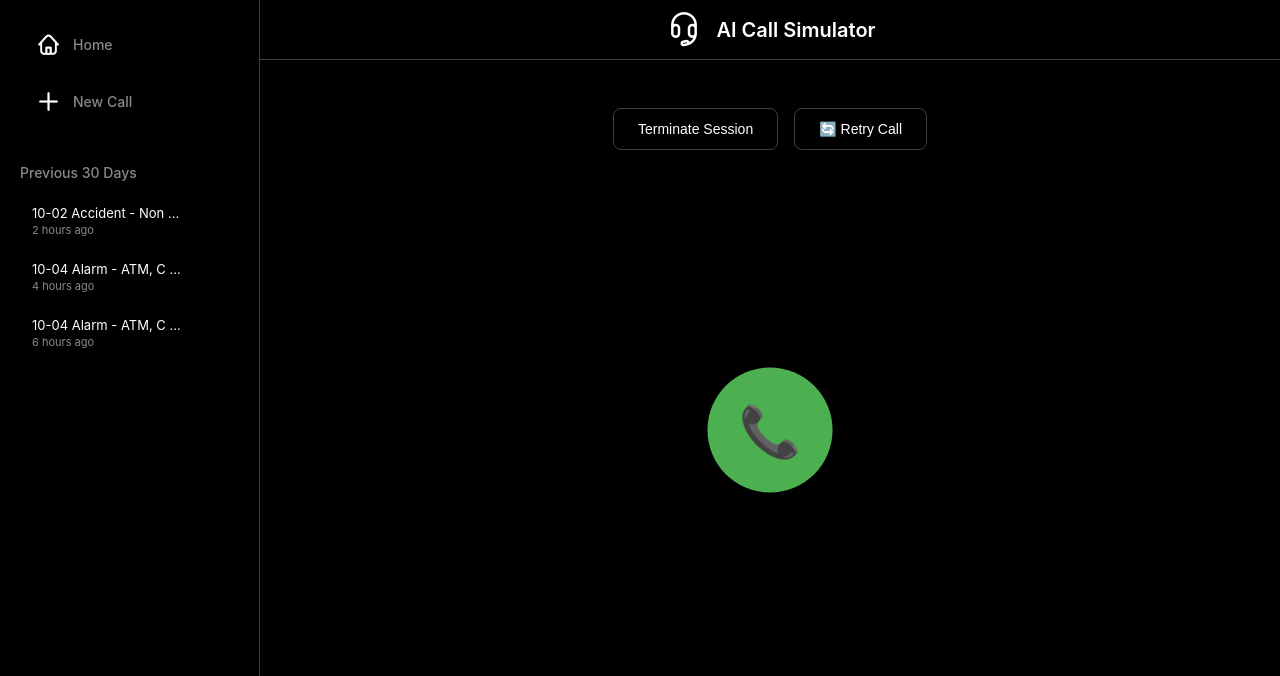
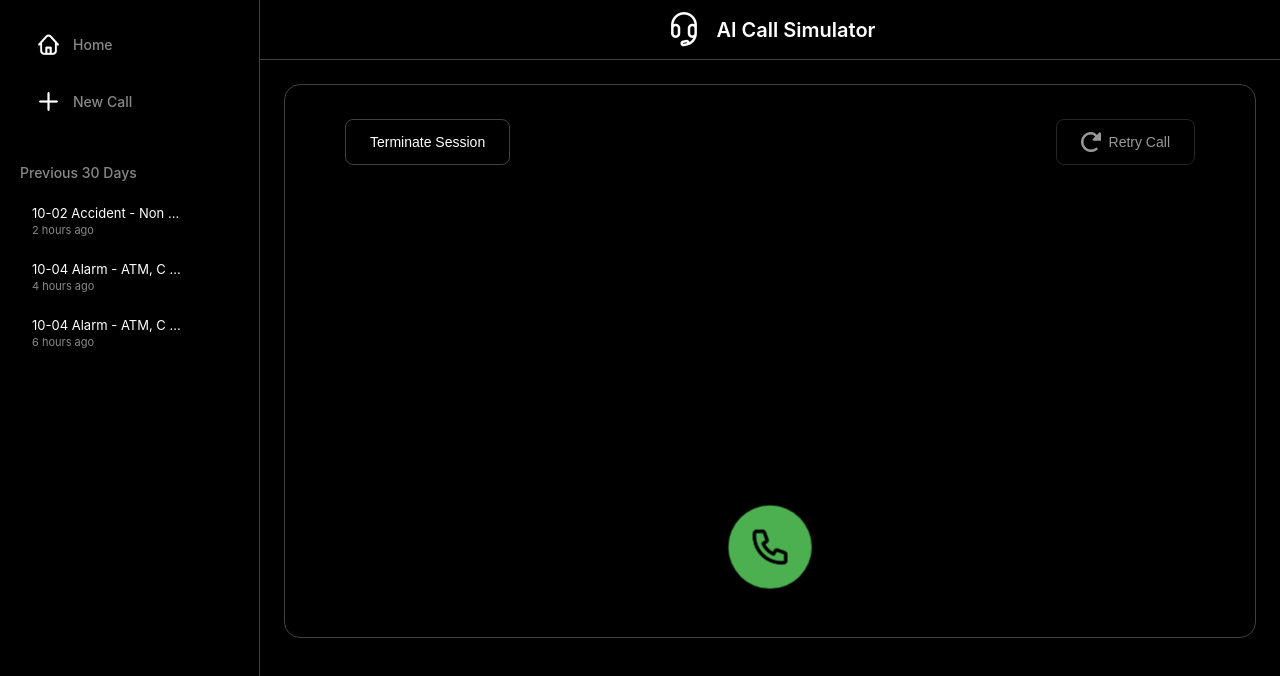
Before and after one commit to JeeyaSomaiya/911-simulation-system, a React (Create React App) app in the folder frontend/: page /call-waiting in a window 1280 px wide. Shown: the top 676 px of the page. Built offline with nearby package versions, Linux system fonts and the light colour scheme.

Commit message:
finished call waiting page, nav not functional yet

```diff
--- a/frontend/src/components/CallWaiting.js
+++ b/frontend/src/components/CallWaiting.js
@@ -18,18 +18,21 @@ const CallWaiting = () => {
 
   return (
     <div className="call-waiting">
+      <div className="call-waiting-card">
         <div className="call-controls-top">
-        <button className="btn-secondary" onClick={handleTerminate}>
+          <button className="terminate-btn" onClick={handleTerminate}>
             Terminate Session
           </button>
-        <button className="btn-secondary" onClick={handleRetry}>
-          🔄 Retry Call
+          <button className="retry-btn" disabled={true}>
+            <img src="/images/retry.png" alt="retry" className="retry-icon"/>
+            Retry Call
           </button>
         </div>
 
         <div className="call-icon-container">
           <div className="call-icon green active">
-          <span className="phone-symbol">📞</span>
+          <img src="/images/phone.png" alt="phone" className="pickup-icon"/>
+          </div>
         </div>
       </div>
     </div>
--- a/frontend/src/components/styles/call-waiting.css
+++ b/frontend/src/components/styles/call-waiting.css
@@ -1,30 +1,37 @@
 .call-waiting {
   display: flex;
   flex-direction: column;
-  justify-content: center;
-  align-items: center;
-  height: 100%;
+  justify-content: space-between;
+  height: 80%;
   position: relative;
+  border: 1px solid var(--border-color);
+  border-radius: 16px;
 }
 
 .call-controls-top {
+  display: flex;
+  justify-content: space-between;
+  padding-top: 10px;
+  padding-left: 60px;
+  padding-right: 60px;
+  width: 100%;
+  box-sizing: border-box;
+}
+
+.call-icon-container {
   position: absolute;
-  top: 24px;
+  bottom: 50px;
   left: 50%;
   transform: translateX(-50%);
   display: flex;
-  gap: 16px;
-}
-
-.call-icon-container {
-  display: flex;
   justify-content: center;
   align-items: center;
+  cursor: pointer;
 }
 
 .call-icon {
-  width: 120px;
-  height: 120px;
+  width: 80px;
+  height: 80px;
   border-radius: 50%;
   display: flex;
   justify-content: center;
@@ -50,6 +57,42 @@
   transform: rotate(0deg);
 }
 
+.retry-icon {
+  height: 20px;
+  width: 20px;
+}
+
+.pickup-icon{
+  height: 40px;
+  width: 40px;
+}
+
+.terminate-btn,
+.retry-btn {
+  padding: 12px 24px;
+  border: 1px solid var(--border-color);
+  border-radius: 8px;
+  display: flex;
+  align-items: center;
+  gap: 8px;
+  background-color: transparent;
+  color: var(--text-primary);
+  font-size: 14px;
+  cursor: pointer;
+  transition: all 0.2s ease;
+}
+
+.retry-btn:disabled {
+  opacity: 0.6;
+  cursor: not-allowed;
+  transform: none;
+}
+
+.terminate-btn:hover:not(:disabled),
+.retry-btn:hover:not(:disabled) {
+  background-color: var(--hover-bg);
+}
+
 @keyframes pulse {
   0% {
     transform: scale(1);
```
Also changed, not shown: frontend/public/images/retry.png. Lines whose indentation alone changed are shown as unchanged.
